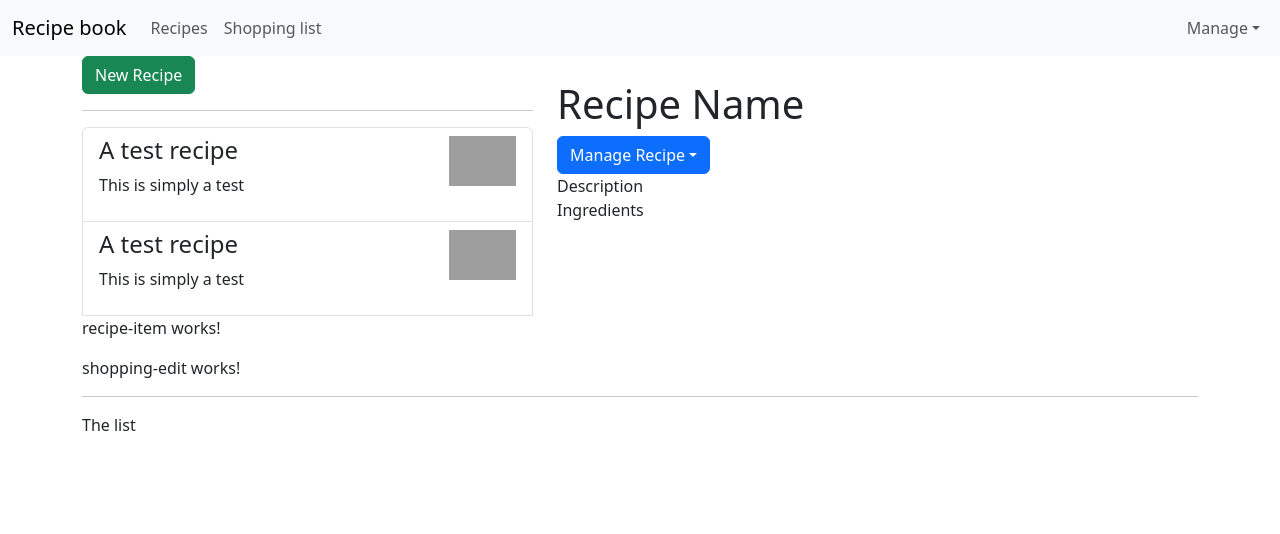
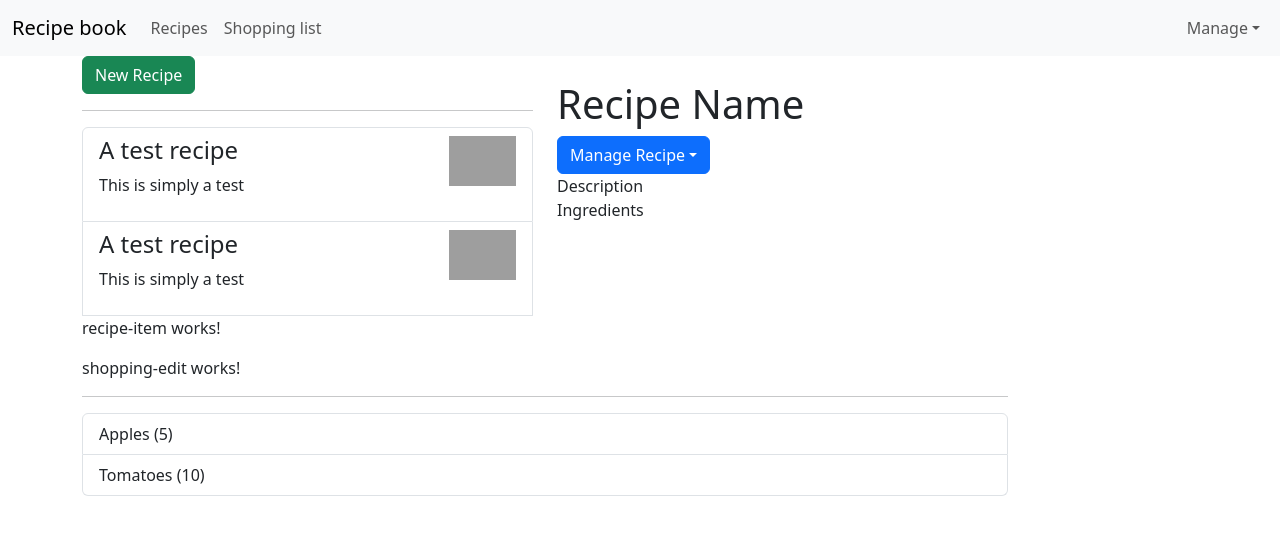
Before and after one commit to peterabrahamdev/shopping-list-app, an Angular app: page / in a window 1280 px wide. Shown: the top 534 px of the page. Built offline with nearby package versions, Linux system fonts and the light colour scheme; grey boxes are pictures that could not be loaded.

Commit message:
feat(shopping-list): create & output the shopping list

```diff
--- /dev/null
+++ b/src/app/shared/ingredient.model.ts
@@ -0,0 +1,6 @@
+export class Ingredient {
+    // This is a shortcut of creating the parameters of the class
+    constructor(public name: string, public amount: number) {
+
+    }
+}
--- a/src/app/shopping-list/shopping-list.component.html
+++ b/src/app/shopping-list/shopping-list.component.html
@@ -1,7 +1,10 @@
 <div class="row">
-    <div class="col-xs-10">
+    <div class="col-10">
         <app-shopping-edit></app-shopping-edit>
         <hr>
-        <p>The list</p>
+        <ul class="list-group">
+            <a href="" class="list-group-item" style="cursor: pointer;" *ngFor="let ingredient of ingredients">{{
+                ingredient.name }} ({{ ingredient.amount }})</a>
+        </ul>
     </div>
 </div>
--- a/src/app/shopping-list/shopping-list.component.ts
+++ b/src/app/shopping-list/shopping-list.component.ts
@@ -1,4 +1,5 @@
 import { Component } from '@angular/core';
+import { Ingredient } from '../shared/ingredient.model';
 
 @Component({
   selector: 'app-shopping-list',
@@ -6,5 +7,8 @@
   styleUrl: './shopping-list.component.css'
 })
 export class ShoppingListComponent {
-
+  ingredients: Ingredient[] = [
+    new Ingredient('Apples', 5),
+    new Ingredient('Tomatoes', 10),
+  ]
 }
```
